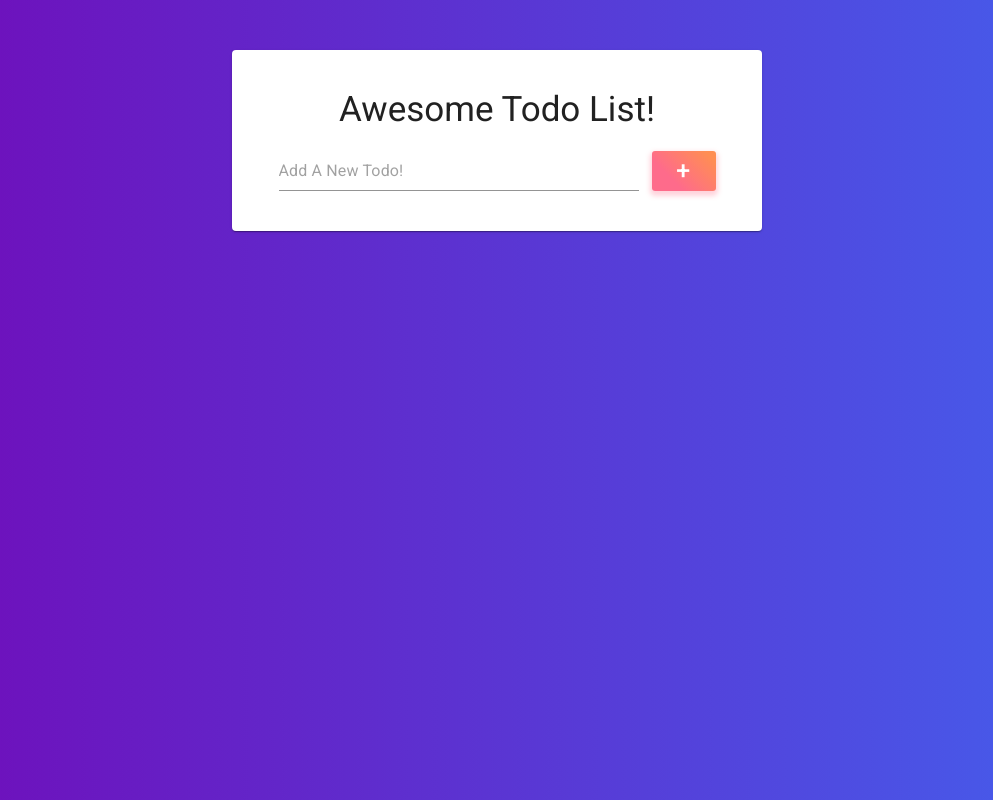
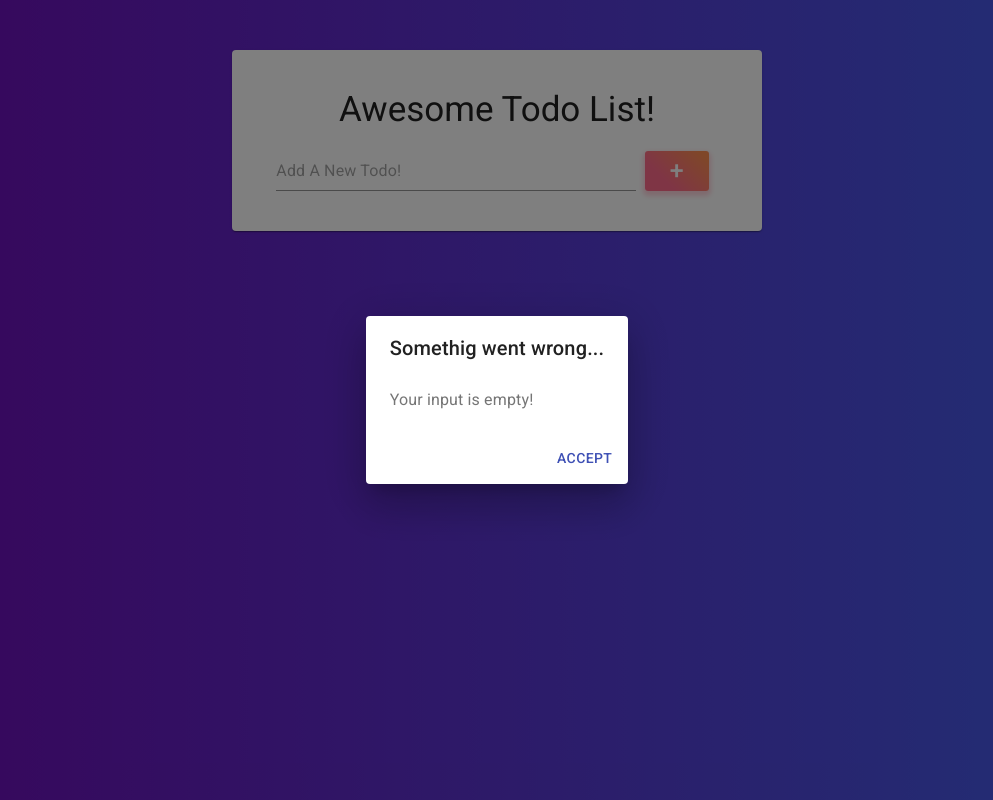
Before and after one commit to vjespinoza/TodoList, a React (Create React App) app: page / in a window 1280 px wide. Shown: the whole page, without its empty margins (143-1136 px from the left). Built offline with nearby package versions, Linux system fonts and the light colour scheme.

Commit message:
using material UI's Dialog

```diff
--- a/src/App.js
+++ b/src/App.js
@@ -9,13 +9,17 @@ import TodoList from "./components/TodoList/TodoList";
 function App() {
     const [inputText, setInputText] = useState("");
     const [todo, setTodo] = useState([]);
+    const [open, setOpen] = useState(false);
 
     return (
+        <div>
             <Grid className="app">
                 <Grid>
                     <TodoInput
                         todo={todo}
                         setTodo={setTodo}
+                        open={open}
+                        setOpen={setOpen}
                         inputText={inputText}
                         setInputText={setInputText}
                     />
@@ -24,6 +28,7 @@ function App() {
                     <TodoList todo={todo} setTodo={setTodo} />
                 </Grid>
             </Grid>
+        </div>
     );
 }
 
--- a/src/components/TodoInput/TodoInput.js
+++ b/src/components/TodoInput/TodoInput.js
@@ -4,17 +4,15 @@ import { Card, Typography, Input, Grid } from "@material-ui/core";
 import useStyles from "./style";
 //Imported components
 import AddTodoButton from "../AddTodoButton/AddTodoButton";
+import EmptyInputAlert from "../../utilities/Dialog/EmptyInputAlert";
 
-const TodoInput = ({todo, setTodo, inputText, setInputText}) => {
+
+const TodoInput = ({todo, setTodo, inputText, setInputText, open, setOpen}) => {
     const classes = useStyles();
 
     const inputTextHandler = (e) => {
-
         setInputText(e.target.value)
     }
-
-    // let warningText = ''
-    //  console.log(warningText)
 
     const submitTodoHandler = () => {
         if (inputText.length > 0) {
@@ -23,13 +21,7 @@ const TodoInput = ({todo, setTodo, inputText, setInputText}) => {
                 text: inputText,
             }]);
             setInputText('');
-        }
-        // else {
-
-        //    warningText = 'Your todo is empty!'
-        //    console.log(warningText)
-
-        //}
+        } else { handleClickOpen() }
     };
 
     const onKeyUpHandler = (e) => {
@@ -39,9 +31,12 @@ const TodoInput = ({todo, setTodo, inputText, setInputText}) => {
         }
     }
 
+    const handleClickOpen = () => {
+        setOpen(true);
+      };
+
     return (
-        <div>
-            <Card className={classes.todoCard}>
+        <Card className={classes.todoCard}>
             <Typography className={classes.inputTitle} variant="h3">
                 Awesome Todo List!
             </Typography>
@@ -54,11 +49,9 @@ const TodoInput = ({todo, setTodo, inputText, setInputText}) => {
                     placeholder="Add A New Todo!"
                 ></Input>
                 <AddTodoButton submitTodoHandler={submitTodoHandler}/>
+                <EmptyInputAlert handleClickOpen={handleClickOpen} open={open} setOpen={setOpen} />
             </Grid>
-            </Card>
-            {/* <Card>{warningText}</Card> */}
-        </div>
-
+        </Card>
     );
 }
 
--- /dev/null
+++ b/src/utilities/Dialog/EmptyInputAlert.js
@@ -0,0 +1,49 @@
+import React, { forwardRef } from "react";
+import {
+    Button,
+    Dialog,
+    DialogActions,
+    DialogContent,
+    DialogContentText,
+    DialogTitle,
+    Slide,
+} from "@material-ui/core";
+
+const Transition = forwardRef((props, ref) => {
+    return <Slide direction="up" ref={ref} {...props} />;
+});
+
+function EmptyInputAlert(open, setOpen) {
+    const handleClose = () => {
+        setOpen(false);
+    };
+
+    return (
+        <div>
+            <Dialog
+                open={open}
+                TransitionComponent={Transition}
+                keepMounted
+                onClose={handleClose}
+                aria-labelledby="alert-dialog-slide-title"
+                aria-describedby="alert-dialog-slide-description"
+            >
+                <DialogTitle id="alert-dialog-slide-title">
+                    Somethig went wrong...
+                </DialogTitle>
+                <DialogContent>
+                    <DialogContentText id="alert-dialog-slide-description">
+                        Your input is empty!
+                    </DialogContentText>
+                </DialogContent>
+                <DialogActions>
+                    <Button onClick={handleClose} color="primary">
+                        Accept
+                    </Button>
+                </DialogActions>
+            </Dialog>
+        </div>
+    );
+}
+
+export default EmptyInputAlert;
```
Also changed, not shown: 1 other file (tests, documents, lock files or other folders). Lines whose indentation alone changed are shown as unchanged.
